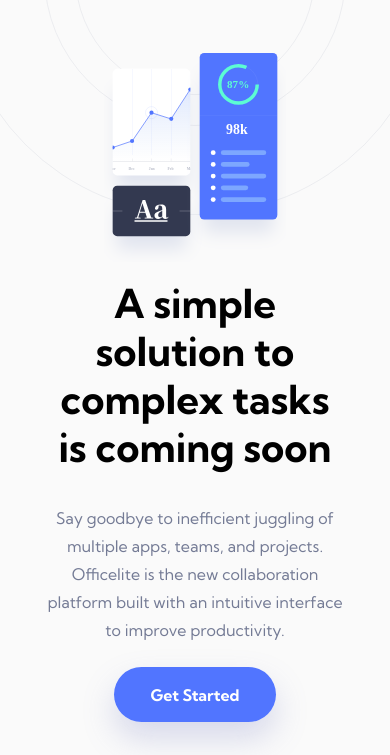
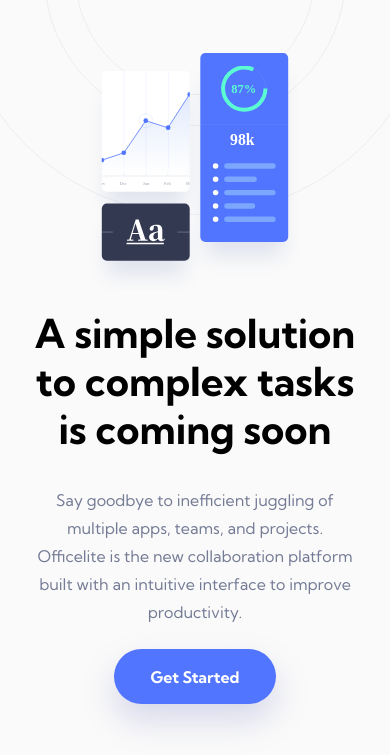
Before and after one commit to rezcoco/officelite, a plain HTML site: page index.html in a window 390 px wide. Shown: the part 89-844 px from the top of the page. Drawn offline with Linux system fonts and the light colour scheme.

Commit message:
fix layout stuff and add screenshots

```diff
--- a/css/signup.css
+++ b/css/signup.css
@@ -332,7 +332,7 @@ input::placeholder, .custom-select span {
     }
 
     .countdown {
-        margin-bottom: 10.25rem;
+        margin-bottom: 7.375rem;
     }
 }
 
@@ -346,7 +346,7 @@ input::placeholder, .custom-select span {
     }
 
     .ctr {
-        margin: 0 2rem;
+        margin: 0 1.5rem;
     }
 
     .logo {
--- a/css/style.css
+++ b/css/style.css
@@ -284,6 +284,10 @@ img {
 }
 
 @media screen and (max-width: 1024px) {
+    .home {
+        background-size: 40rem;
+        background-position: 580px -10rem;
+    }
     .ctr {
         margin: 0 2.75rem;
     }
@@ -343,7 +347,17 @@ img {
 
 }
 
+@media screen and (max-width: 768px) {
+    .home {
+        background-size: 35rem;
+        background-position: 390px -7rem;
+    }
+}
+
 @media screen and (max-width: 576px) {
+    .ctr {
+        margin-inline: 1.5em;
+    }
     .home {
         background-position: center -11rem;
         background-size: 30rem;
@@ -354,6 +368,10 @@ img {
     }
     .hero {
         flex-direction: column-reverse;
+    }
+
+    .hero .hero-headline {
+        max-width: 327px;
     }
 
     .hero-headline {
```
Also changed, not shown: index.html (renamed from html/index.html), screenshots/desktop.png (added), screenshots/mobile.png (added), screenshots/signup-desktop.png (added), screenshots/signup-mobile.png (added), screenshots/signup-tablet.png (added), screenshots/tablet.png (added), sign-up.html (renamed from html/sign-up.html), 1 other file.
